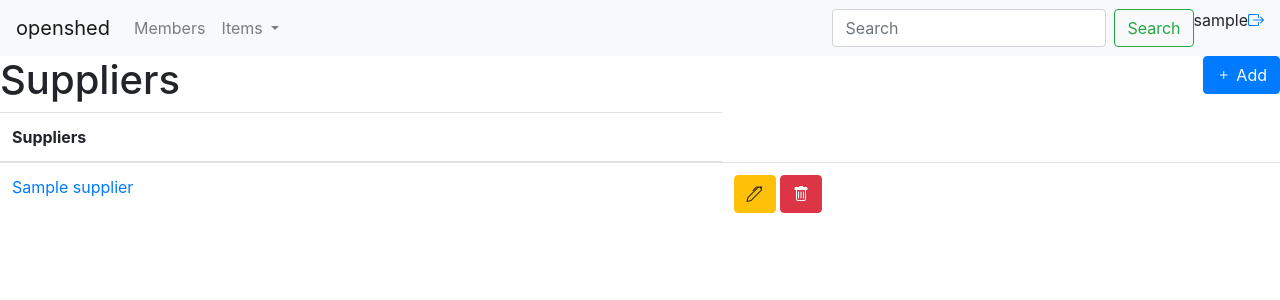
After one commit to the-moog/openshed, a Django app: page /items/suppliers in a window 1280 px wide. The commit adds this page. Shown: the top 300 px of the page. Run offline with Django 3.2, Linux system fonts and the light colour scheme; a user stored in the database is signed in; tables that the repository leaves empty hold one stand-in row (values such as "Sample post"); some libraries are stand-ins or nearby versions.

Commit message:
Start to add supplies to items

```diff
--- a/items/models.py
+++ b/items/models.py
@@ -1,9 +1,20 @@
 from django.db import models
 from members.models import *
+from phone_field import PhoneField
+from address.models import AddressField
+
+# Suppliers.
+class Supplier(models.Model):
+    name = models.CharField(max_length=100, unique=True)
+    contact = models.CharField(max_length=100)
+    url = models.URLField(blank=True, null=True)
+    address = AddressField(blank=True, null=True)
+    phone = PhoneField(blank=True, null=True, help_text='Contact phone number')
+    email = models.EmailField(unique=True, null=True)
 
 # Vendors.
 class Vendor(models.Model):
-    name = models.CharField(max_length=20, unique=True)
+    name = models.CharField(max_length=100, unique=True)
 
 # Categories.
 class Category(models.Model):
@@ -20,6 +31,7 @@ class ItemType(models.Model):
 class Item(models.Model):
   item = models.CharField(max_length=20, unique=True)
   item_type = models.ForeignKey(ItemType, on_delete=models.PROTECT)
+  supplier = models.ForeignKey(Supplier, on_delete=models.PROTECT)
   serial = models.CharField(max_length=20, blank=True, default='')
   size = models.CharField(max_length=5, blank=True, default='')
   member = models.ForeignKey(Member, null=True, on_delete=models.SET_NULL)
--- a/items/templates/items/items.html
+++ b/items/templates/items/items.html
@@ -13,6 +13,7 @@
     <tr>
       <th scope="col">Item</th>
       <th scope="col">Vendor</th>
+      <th scope="col">Supplier</th>
       <th scope="col">Type</th>
       <th scope="col">Serial</th>
       <th scope="col">Size</th>
@@ -26,6 +27,7 @@
     <tr>
       <td><a href="items/{{item.id}}">{{item.item}}</a></td>
       <td><a href="vendors/{{item.item_type.vendor.id}}">{{item.item_type.vendor.name}}</a></td>
+      <td><a href="suppliers/{{item.item_type.supplier.id}}">{{item.item_type.supplier.name}}</a></td>
       <td><a href="types/{{item.item_type.id}}">{{item.item_type.type}}</a></td>
       <td>{{item.serial}}</td>
       <td>{{item.size}}</td>
--- /dev/null
+++ b/items/templates/items/suppliers.html
@@ -0,0 +1,33 @@
+{% extends 'openshed/base.html' %}
+
+{% block content %}
+<div class="float-right noprint">
+   <a class="btn btn-primary" href="/items/suppliers/add">
+      <span class="bi-plus"></span>
+      Add
+   </a>
+</div>
+<h1>{% block title %}Suppliers{% endblock %}</h1>
+<table class="table">
+  <thead>
+    <tr>
+      <th scope="col">Suppliers</th>
+    </tr>
+  </thead>
+  <tbody>
+{% for supplier in suppliers %}
+    <tr>
+      <td><a href="suppliers/{{supplier.id}}">{{supplier.name}}</a></td>
+      <td>
+        <a class="btn btn-warning" href="suppliers/{{supplier.id}}/edit">
+          <span class="bi-pen"></span>
+        </a>
+        <a class="btn btn-danger" href="suppliers/{{supplier.id}}/delete">
+          <span class="bi-trash"></span>
+        </a>
+      </td>
+    </tr>
+{% endfor %}
+  </tbody>
+</table>
+{% endblock %}
--- a/items/templates/items/vendor.html
+++ b/items/templates/items/vendor.html
@@ -1,4 +1,5 @@
 {% extends 'openshed/base.html' %}
+
 
 {% block content %}
 <div class="float-right noprint">
--- a/items/urls.py
+++ b/items/urls.py
@@ -32,4 +32,11 @@ urlpatterns = [
     path('vendors/add', views.vendor_add),
     path('vendors/<int:id>/edit', views.vendor_edit),
     path('vendors/<int:id>/delete', views.vendor_delete),
+
+    # Suppliers
+    path('suppliers', views.supplier_listing),
+    path('suppliers/<int:id>', views.supplier_detail),
+    path('suppliers/add', views.supplier_add),
+    path('suppliers/<int:id>/edit', views.supplier_edit),
+    path('suppliers/<int:id>/delete', views.supplier_delete),
 ]
--- a/items/views.py
+++ b/items/views.py
@@ -1,8 +1,8 @@
 from django.shortcuts import render, redirect
 from django.contrib.auth.decorators import login_required
 
-from .models import ItemType, Item, Vendor, Category
-from .forms import TypeForm, ItemForm, VendorForm, CategoryForm
+from .models import ItemType, Item, Vendor, Category, Supplier
+from .forms import TypeForm, ItemForm, VendorForm, CategoryForm, SupplierForm
 
 # Create your views here.
 @login_required
@@ -268,6 +268,98 @@ def vendor_delete(request, id):
 
     return render(request, 'items/vendor-delete.html')
 
+
+"""
+Supplier views.
+"""
+
+@login_required
+def supplier_listing(request):
+    suppliers = Supplier.objects.all()
+
+    context = {
+        'suppliers': suppliers
+    }
+
+    return render(request, 'items/suppliers.html', context)
+
+@login_required
+def supplier_detail(request, id):
+    supplier = Supplier.objects.get(pk=id)
+  #  type_count = ItemType.objects.filter(supplier=id).count()
+  #  item_count = Item.objects.select_related('item_type').filter(item_type__supplier=id).count()
+
+    context = {
+        'supplier': supplier,
+       # 'type_count': type_count,
+        #'item_count': item_count
+    }
+
+    return render(request, 'items/supplier.html', context)
+
+@login_required
+def supplier_add(request):
+    if request.method == 'POST':
+        form = SupplierForm(request.POST)
+
+        if form.is_valid():
+            supplier = Supplier()
+
+            supplier.name = form.cleaned_data['name']
+            supplier.contact = form.cleaned_data['contact']
+            supplier.email = form.cleaned_data['email']
+            supplier.phone = form.cleaned_data['phone']
+            supplier.address = form.cleaned_data['address']
+            supplier.url = form.cleaned_data['url']
+
+            supplier.save()
+
+            return redirect(f'/items/suppliers/{supplier.id}')
+
+    else:
+        form = SupplierForm()
+
+    return render(request, 'items/supplier-edit.html', {'form': form})
+
+@login_required
+def supplier_edit(request, id):
+    supplier = Supplier.objects.get(pk=id)
+
+    if request.method == 'POST':
+        form = SupplierForm(request.POST)
+
+        if form.is_valid():
+            supplier.name = form.cleaned_data['name']
+            supplier.contact = form.cleaned_data['contact']
+            supplier.email = form.cleaned_data['email']
+            supplier.phone = form.cleaned_data['phone']
+            supplier.address = form.cleaned_data['address']
+            supplier.url = form.cleaned_data['url']
+
+            supplier.save()
+
+            return redirect(f'/items/suppliers/{supplier.id}')
+
+    else:
+        form = SupplierForm(initial={'name': supplier.name,
+                                   'address': supplier.address,
+                                   'contact': supplier.contact,
+                                   'email': supplier.email,
+                                   'phone': supplier.phone,
+                                   'url': supplier.url})
+
+    return render(request, 'items/supplier-edit.html', {'form': form, 'obj': supplier})
+
+@login_required
+def supplier_delete(request, id):
+    if request.method == 'POST':
+        Supplier.objects.get(pk=id).delete()
+
+        return redirect('/items/suppliers')
+
+    return render(request, 'items/suppliers-delete.html')
+
+
 """
 Categories views.
 """
--- a/openshed/settings.py
+++ b/openshed/settings.py
@@ -41,6 +41,8 @@ INSTALLED_APPS = [
     'django.contrib.staticfiles',
     'widget_tweaks',
     'utilities',
+    'address',
+    'phone_field'
 ]
 
 MIDDLEWARE = [
@@ -133,3 +135,5 @@ STATIC_URL = '/static/'
 #Django 3.2 Migration
 #see https://dev.to/rubyflewtoo/upgrading-to-django-3-2-and-fixing-defaultautofield-warnings-518n
 DEFAULT_AUTO_FIELD = 'django.db.models.AutoField'
+
+GOOGLE_API_KEY = 'AIzaSyD3xLJkVWir3ZzTjI_WPJygD3ilQoDAZA4'
--- a/openshed/templates/openshed/base.html
+++ b/openshed/templates/openshed/base.html
@@ -1,6 +1,7 @@
 <!doctype html>
 <html lang="en">
   <head>
+    {{ form.media }}
     <!-- Required meta tags -->
     <meta charset="utf-8">
     <meta name="viewport" content="width=device-width, initial-scale=1, shrink-to-fit=no">
@@ -35,6 +36,7 @@
               <a class="dropdown-item" href="/items/types">Types</a>
               <a class="dropdown-item" href="/items/vendors">Vendors</a>
               <a class="dropdown-item" href="/items/categories">Categories</a>
+              <a class="dropdown-item" href="/items/suppliers">Suppliers</a>
             </div>
           </li>
         </ul>
```
Also changed, not shown: items/forms.py (+18 -2 lines), items/templates/items/supplier-delete.html (added, +12 -0 lines), items/templates/items/supplier-edit.html (added, +11 -0 lines), items/templates/items/supplier.html (added, +55 -0 lines), 1 other file.
